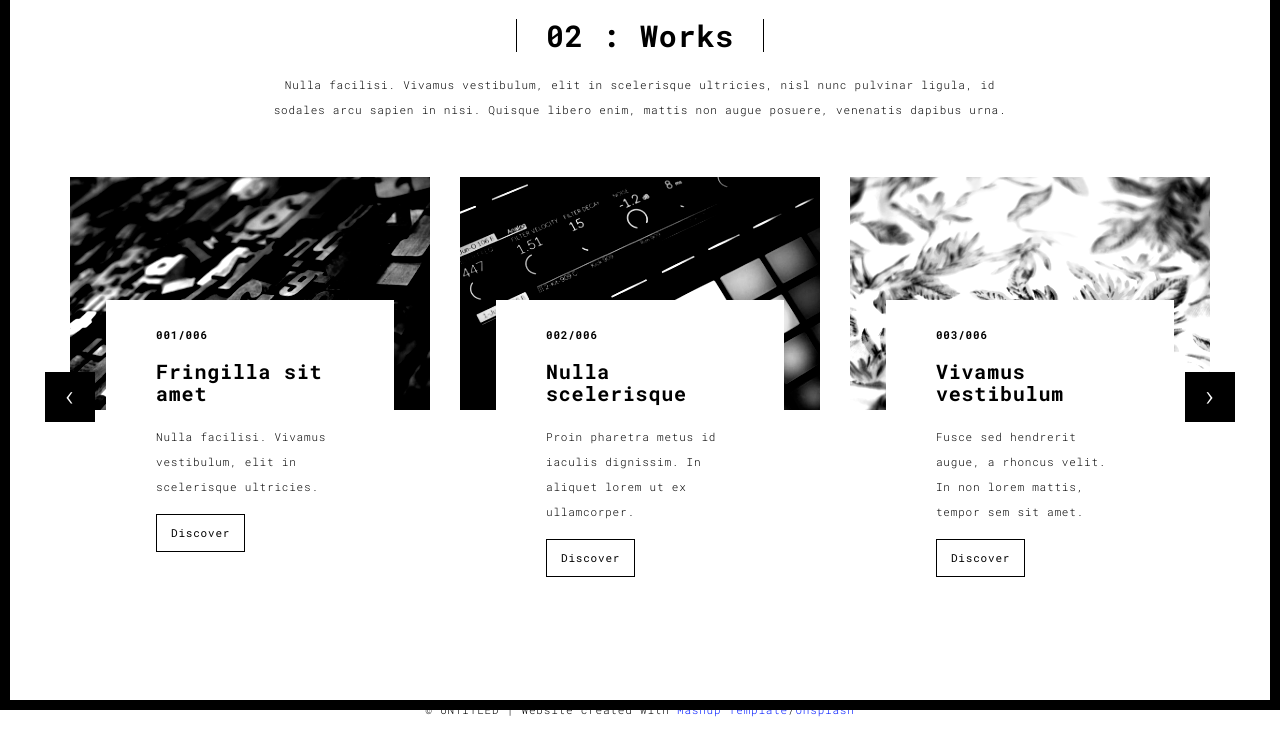
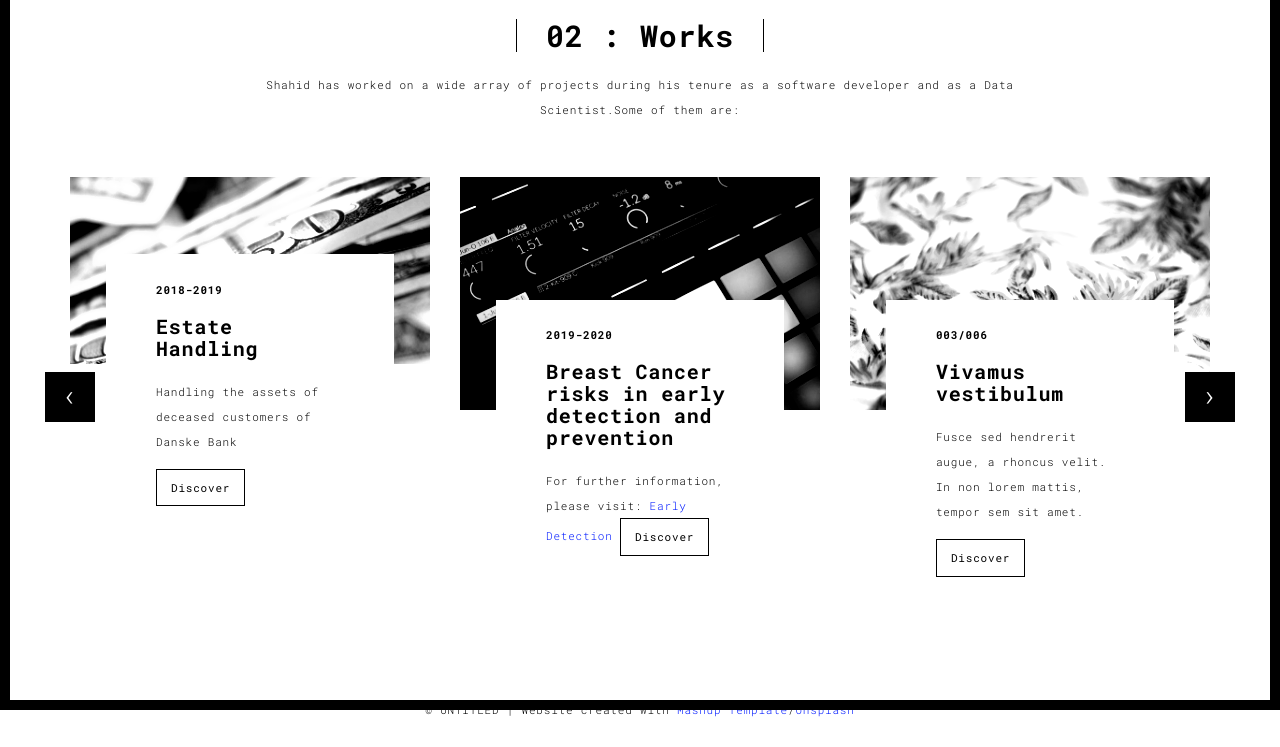
Before and after one commit to shahidhj/Portfolio-Website, a Flask app: page /works.html in a window 1280 px wide. Shown: the part 90-837 px from the top of the page. Run offline with Flask 2, Linux system fonts and the light colour scheme; some libraries are stand-ins or nearby versions.

Commit message:
Updated works.html

```diff
--- a/templates/works.html
+++ b/templates/works.html
@@ -57,7 +57,7 @@
       <div class="col-sm-8 col-sm-offset-2 section-container-spacer">
         <div class="text-center">
           <h1 class="h2">02 : Works</h1>
-          <p>Nulla facilisi. Vivamus vestibulum, elit in scelerisque ultricies, nisl nunc pulvinar ligula, id sodales arcu sapien in nisi. Quisque libero enim, mattis non augue posuere, venenatis dapibus urna.</p>
+          <p>Shahid has worked on a wide array of projects during his tenure as a software developer and as a Data Scientist.Some of them are:</p>
         </div>
       </div>
 
@@ -71,12 +71,12 @@
                     <div class="col-sm-4">
 
                       <a href="./work.html" title="" class="black-image-project-hover">
-                        <img src="./static/assets/images/work01-hover.jpg" alt="" class="img-responsive">
+                        <img src="./static/assets/images/EstateHanling.jpg" alt="" class="img-responsive">
                       </a>
                       <div class="card-container card-container-lg">
-                        <h4>001/006</h4>
-                        <h3>Fringilla sit amet</h3>
-                        <p>Nulla facilisi. Vivamus vestibulum, elit in scelerisque ultricies.</p>
+                        <h4>2018-2019</h4>
+                        <h3>Estate Handling</h3>
+                        <p>Handling the assets of deceased customers of Danske Bank</p>
                         <a href="./work.html" title="" class="btn btn-default">Discover</a>
                       </div>
                     </div>
@@ -85,10 +85,9 @@
                         <img src="./static/assets/images/work02-hover.jpg" alt="" class="img-responsive">
                       </a>
                       <div class="card-container card-container-lg">
-                        <h4>002/006</h4>
-                        <h3>Nulla scelerisque</h3>
-                        <p>Proin pharetra metus id iaculis dignissim. In aliquet lorem ut ex ullamcorper.</p>
-                        <a href="./work.html" title="" class="btn btn-default">Discover</a>
+                        <h4>2019-2020</h4>
+                        <h3>Breast Cancer risks in early detection and prevention</h3>
+                        <p>For further information, please visit: <a href="https://earlydetectionbc.wordpress.com/breast-cancer-risks-in-early-detection-and-prevention">Early Detection <a href="./work.html" title="" class="btn btn-default">Discover</a>
                       </div>
                     </div>
                     <div class="col-sm-4">
```
Also changed, not shown: static/assets/images/EstateHanling.jpg (added).
